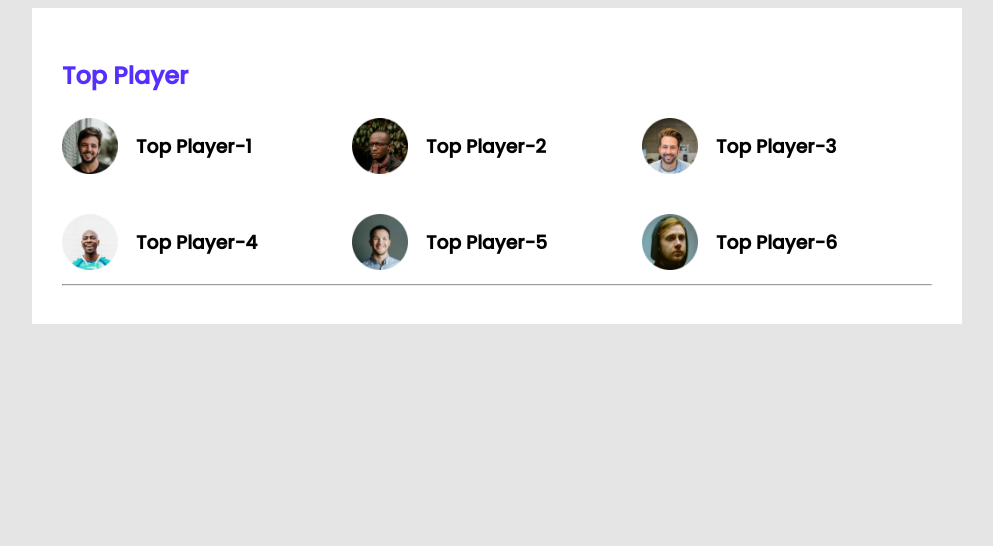
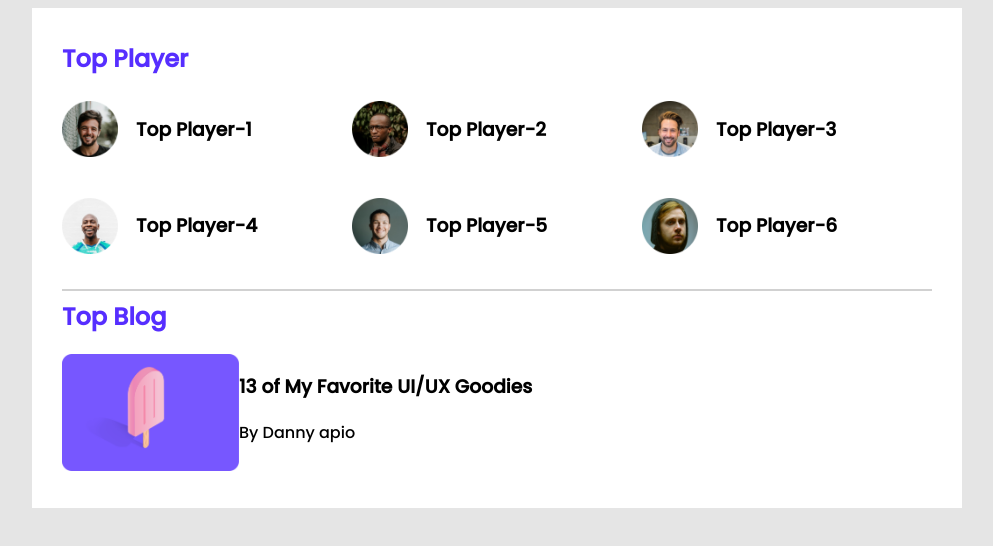
Before and after one commit to Bithe/leaderboard-landing-page, a plain HTML site: page index.html in a window 1280 px wide. Shown: the whole page, without its empty margins (143-1136 px from the left). Drawn offline with Linux system fonts and the light colour scheme.

Commit message:
top blog

```diff
--- a/css/style.css
+++ b/css/style.css
@@ -15,9 +15,14 @@ main {
     padding: 30px;
 }
 
+.top-palyer {
+    margin-bottom: 30px;
+}
+
 .title {
     font-size: 24px;
     color: #562EFF;
+    margin-top: 3px;
 }
 
 .players {
@@ -39,3 +44,22 @@ main {
 .player-name {
     margin-left: 18px;
 }
+
+hr {
+    border: 1px solid #D1D1D1;
+}
+
+
+/* top player end */
+
+
+/* Top blog start */
+
+.images img {
+    width: 177px;
+    height: 117px;
+}
+
+.blog {
+    display: flex;
+}
--- a/index.html
+++ b/index.html
@@ -56,10 +56,27 @@
                 </div>
             </div>
 
-
-
             <hr>
 
+            <!-- top blog start -->
+
+            <div class="top-blog">
+                <h1 class="title">Top Blog</h1>
+                <div class="blogs">
+
+                    <article class="blog">
+                        <div class="images">
+                            <img src="images/blogs/blog-1.png" alt="">
+                        </div>
+
+                        <div class="blog-info">
+                            <h3 class="blog-title">13 of My Favorite UI/UX Goodies</h3>
+                            <p>By Danny apio</p>
+                        </div>
+                    </article>
+
+                </div>
+            </div>
         </section>
     </main>
 </body>
```
